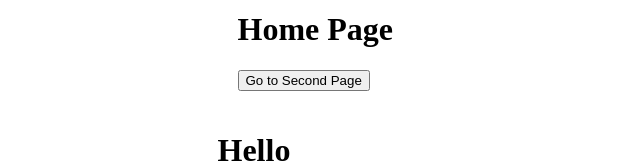
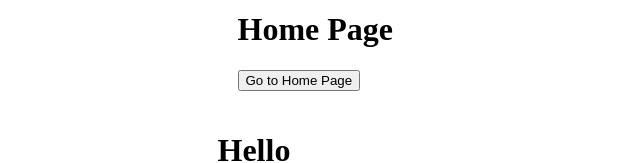
Before and after one commit to MichaelGalloway404/testReact, a React (Create React App) app: page / in a window 1280 px wide. Shown: the part 181-344 px from the top of the page, without its empty margins (310-950 px from the left). Built offline with nearby package versions, Linux system fonts and the light colour scheme.

Commit message:
added return home button

```diff
--- a/src/pages/Home.jsx
+++ b/src/pages/Home.jsx
@@ -83,8 +83,8 @@ function Home() {
                 ))}
             </ul>
             <h1>Home Page</h1>
-            <button onClick={() => navigate("/second")}>
-                Go to Second Page
+            <button onClick={() => navigate("/")}>
+                Go to Home Page
             </button>
         </div>
     );
--- a/src/pages/SecondPage.jsx
+++ b/src/pages/SecondPage.jsx
@@ -1,5 +1,10 @@
+import { useNavigate } from "react-router-dom";
 function SecondPage() {
-  return <h1>This is the second page</h1>;
+    const navigate = useNavigate();
+    return <h1>This is the second page</h1>;
+    <button onClick={() => navigate("/second")}>
+        Go to Second Page
+    </button>
 }
 
 export default SecondPage;
```
